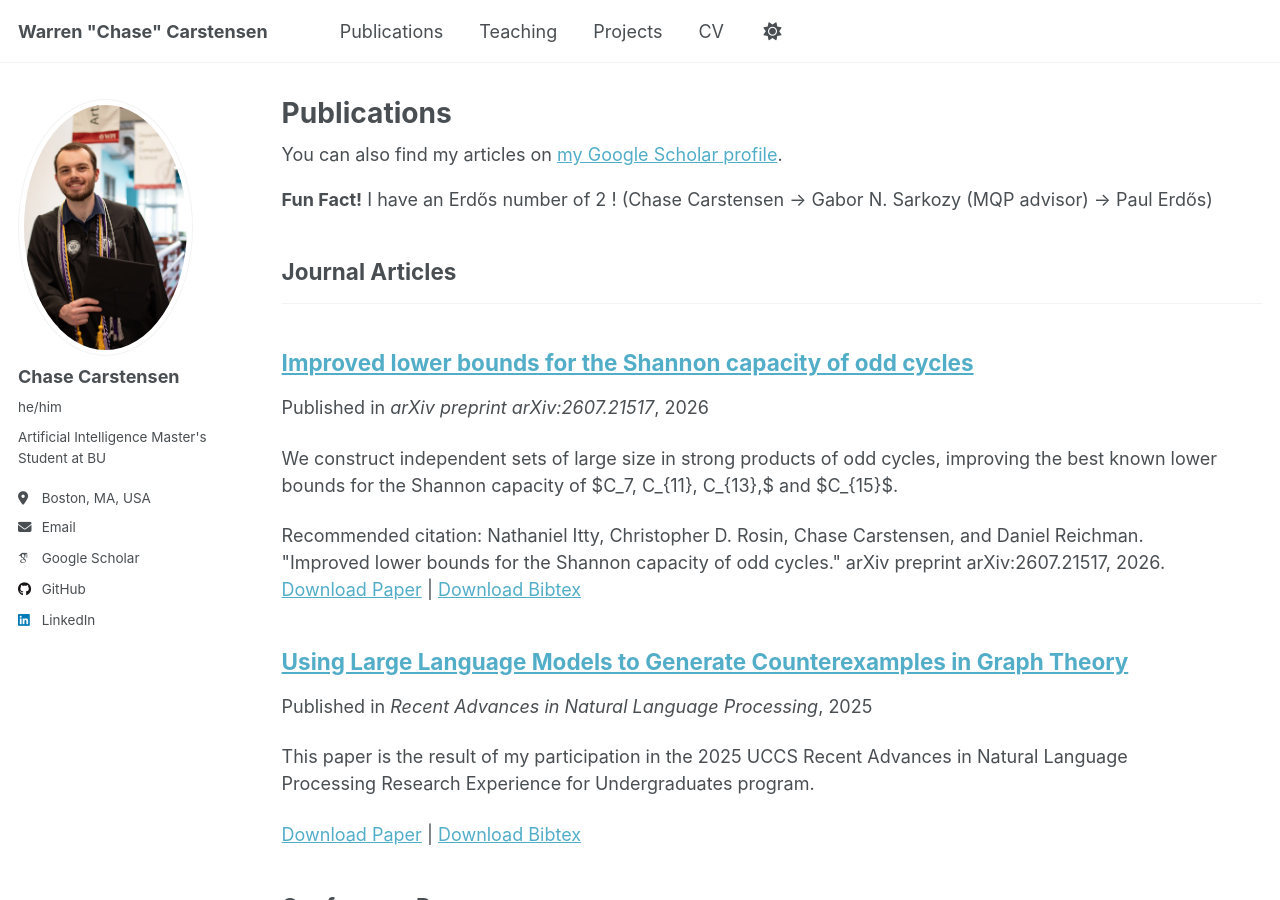
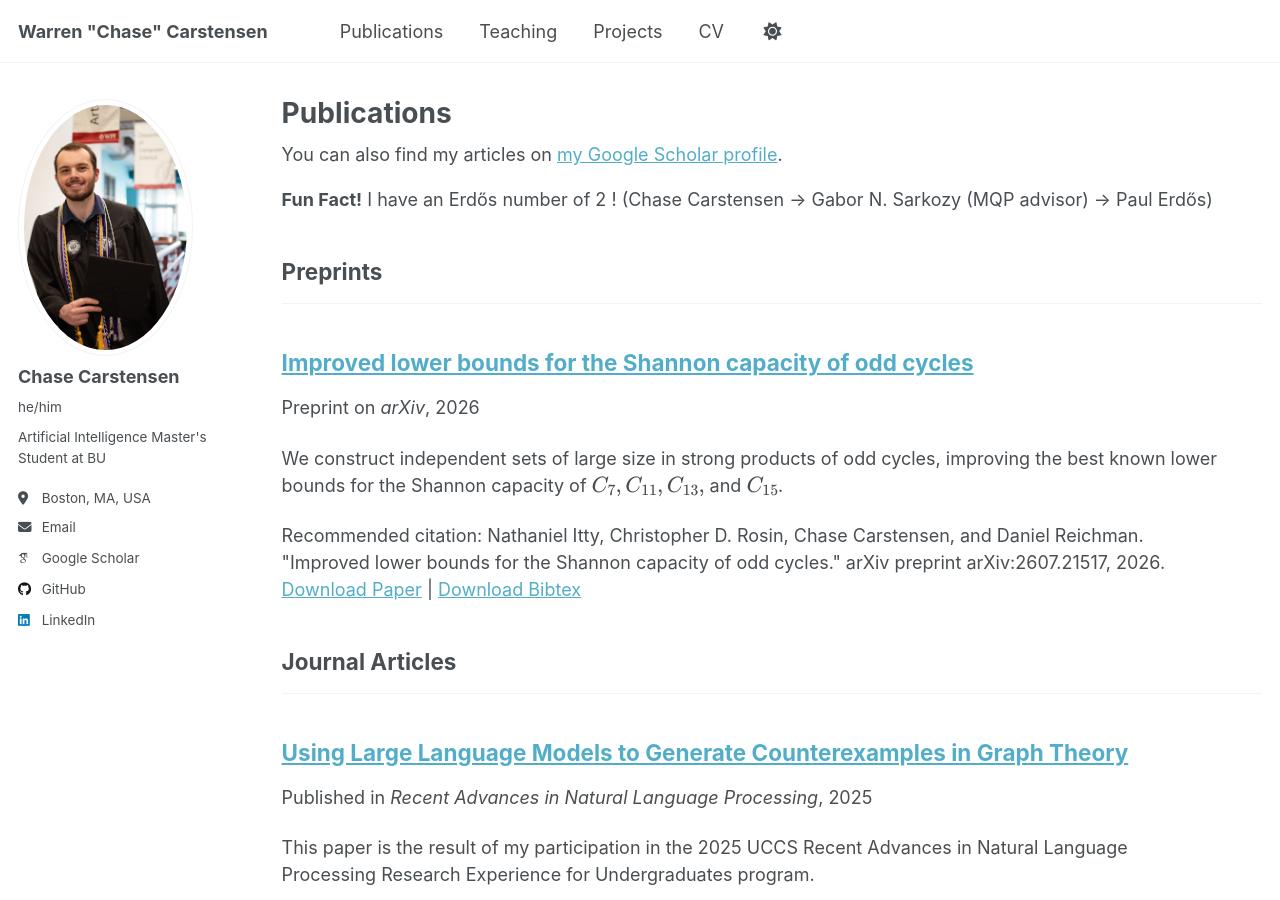
Before and after one commit to chase12803/chase12803.github.io, a Jekyll site: the page built from _pages/publications.html, in a window 1280 px wide and 900 px high. Built offline with Jekyll 4.4.1, drawn with Linux system fonts in a browser that asks for light colours; some web fonts are replaced.

Commit message:
fix(publications): configure MathJax math rendering and preprint venue

```diff
--- a/_config.yml
+++ b/_config.yml
@@ -79,6 +79,8 @@ author:
 publication_category:
   books:
     title: #'Books'
+  preprints:
+    title: 'Preprints'
   manuscripts:
     title: 'Journal Articles'
   conferences:
--- a/_includes/archive-single.html
+++ b/_includes/archive-single.html
@@ -41,7 +41,11 @@
         {% if post.collection == 'teaching' %}
           <p> {{ post.type }}, <i>{{ post.venue }}</i>, {{ post.date | default: "1900-01-01" | date: "%Y" }} </p>
         {% elsif post.collection == 'publications' %}
-          <p>Published in <i>{{ post.venue }}</i>, {{ post.date | default: "1900-01-01" | date: "%Y" }} </p>
+          {% if post.category == 'preprints' or post.venue contains "arXiv" or post.venue contains "Preprint" or post.status == "preprint" %}
+            <p>Preprint on <i>{{ post.venue }}</i>, {{ post.date | default: "1900-01-01" | date: "%Y" }} </p>
+          {% else %}
+            <p>Published in <i>{{ post.venue }}</i>, {{ post.date | default: "1900-01-01" | date: "%Y" }} </p>
+          {% endif %}
         {% elsif post.date %}
          <p class="page__date"><strong><i class="fa fa-fw fa-calendar" aria-hidden="true"></i> {{ site.data.ui-text[site.locale].date_label | default: "Published:" }}</strong> <time datetime="{{ post.date | default: "1900-01-01" | date_to_xmlschema }}">{{ post.date | default: "1900-01-01" | date: "%B %d, %Y" }}</time></p>
         {% endif %}
--- a/_layouts/single.html
+++ b/_layouts/single.html
@@ -36,6 +36,8 @@ layout: default
 
         {% if page.collection == 'teaching' %}
           <p> {{ page.type }}, <i>{{ page.venue }}</i>, {{ page.date | default: "1900-01-01" | date: "%Y" }} </p>
+        {% elsif page.category == 'preprints' or page.venue contains "arXiv" or page.venue contains "Preprint" or page.status == "preprint" %}
+          <p>Preprint on <i>{{ page.venue }}</i>, {{ page.date | default: "1900-01-01" | date: "%Y" }} </p>
         {% elsif page.venue and page.date %}
           <p>Published in <i>{{ page.venue }}</i>, {{ page.date | default: "1900-01-01" | date: "%Y" }} </p>
         {% elsif page.date %}
--- a/_publications/2026-07-shannon.md
+++ b/_publications/2026-07-shannon.md
@@ -1,11 +1,11 @@
 ---
 title: "Improved lower bounds for the Shannon capacity of odd cycles"
 collection: publications
-category: manuscripts
+category: preprints
 permalink: /publications/2026-07-shannon
 excerpt: 'We construct independent sets of large size in strong products of odd cycles, improving the best known lower bounds for the Shannon capacity of $C_7, C_{11}, C_{13},$ and $C_{15}$.'
 date: 2026-07-23
-venue: 'arXiv preprint arXiv:2607.21517'
+venue: 'arXiv'
 slidesurl:
 paperurl: shannon-paper.pdf
 bibtexurl: shannon.bib
```
Also changed, not shown: _includes/head/custom.html (+10 -2 lines).
